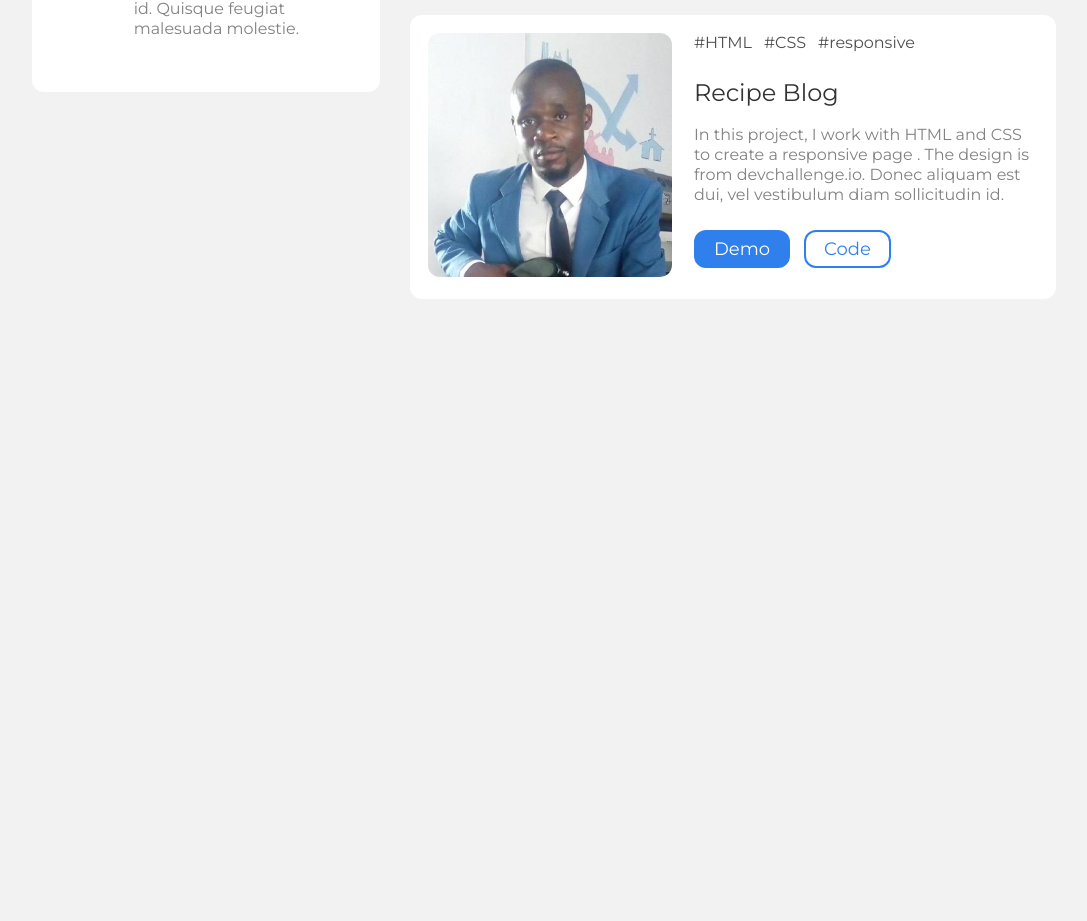
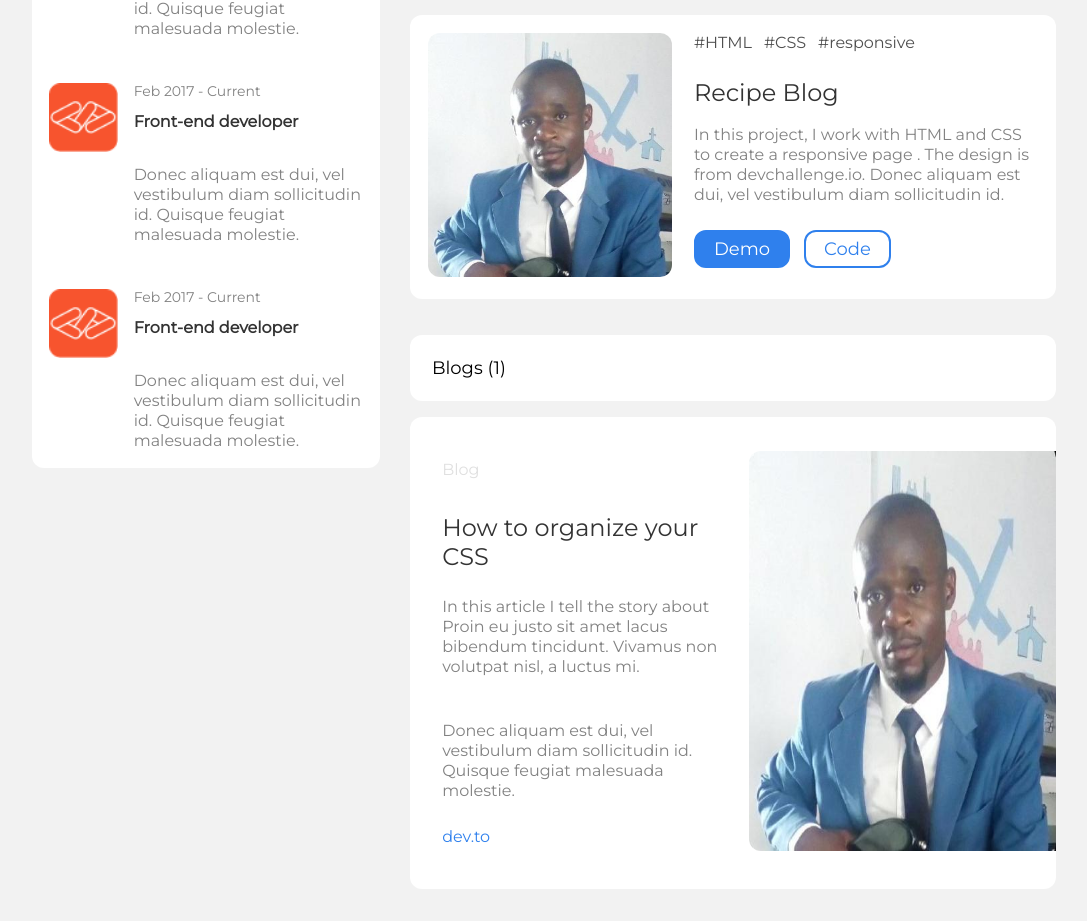
Before and after one commit to Elly-Wenani/elly_wenani_portfolio, a plain HTML site: page index.html in a window 1280 px wide. Shown: the part 1135-2056 px from the top of the page, without its empty margins (96-1183 px from the left). Before the commit the page ends 1470 px from the top, so only its background shows below. Drawn offline with Linux system fonts and the light colour scheme.

Commit message:
Blog section

```diff
--- a/css/style.css
+++ b/css/style.css
@@ -15,6 +15,7 @@
   --black__two: #333333;
   --black__one: #000000;
   --back__progress: #c4c4c4;
+  --color-rare: #e0e0e0;
 
   --border-radius: 12px;
 
@@ -282,7 +283,7 @@ body {
   background-color: var(--white);
   border-radius: var(--border-radius);
   padding: 17px 5% 17px 5%;
-  margin-top: 40px;
+  margin: 40px 0 40px 0;
 }
 
 .title__exp h2 {
@@ -337,7 +338,7 @@ body {
   font-size: 16px;
   line-height: 20px;
   color: var(--gray__paragraph_color);
-  padding: 33px 0 36px 0;
+  padding: 33px 0 0 0;
 }
 
 /* Projects section */
@@ -460,6 +461,74 @@ body {
   margin-right: 14px;
 }
 
+/* Blog section */
+
+.blog {
+  display: flex;
+  padding: 34px 0 34px 5%;
+  background-color: var(--white);
+  border-radius: var(--border-radius);
+  margin: 16px 0 32px 0;
+
+  justify-content: center;
+  align-items: center;
+}
+
+.blog__details {
+  width: 50%;
+  padding-right: 12px;
+}
+
+.blog__image {
+  width: 50%;
+}
+
+.blog__image img {
+  width: 100%;
+  height: 50vh;
+  border-radius: 12px 0 0 12px;
+}
+
+.blog__details h3 {
+  font-family: var(--font-Montserrat);
+  font-style: normal;
+  font-weight: 500;
+  font-size: 16px;
+  line-height: 20px;
+  color: var(--color-rare);
+  padding-bottom: 33px;
+}
+
+.blog__details h2 {
+  font-family: var(--font-Montserrat);
+  font-style: normal;
+  font-weight: 500;
+  font-size: 24px;
+  line-height: 29px;
+  color: var(--black__two);
+  padding-bottom: 26px;
+}
+
+.blog__details p {
+  font-family: var(--font-Montserrat);
+  font-style: normal;
+  font-weight: 500;
+  font-size: 16px;
+  line-height: 20px;
+  color: var(--gray__paragraph_color);
+  padding-bottom: 26px;
+}
+
+.blog__details h4 a {
+  font-family: var(--font-Montserrat);
+  font-style: normal;
+  font-weight: 500;
+  font-size: 16px;
+  line-height: 20px;
+  color: var(--blue__color);
+  text-decoration: none;
+}
+
 /* Media for skills section */
 
 @media screen and (max-width: 900px) {
--- a/index.html
+++ b/index.html
@@ -176,9 +176,34 @@
                 </div>
             </div>
 
+            <!-- Experience section -->
             <div class="experience">
                 <div class="title__exp">
                     <h2>Experience</h2>
+                </div>
+
+                <div class="company">
+                    <div class="company__logo">
+                        <img src="images/devchallenges.png" alt="Logo">
+                    </div>
+                    <div class="work__details">
+                        <h3>Feb 2017 - Current</h3>
+                        <h2>Front-end developer</h2>
+                        <p>Donec aliquam est dui, vel vestibulum diam sollicitudin id. Quisque feugiat malesuada
+                            molestie.</p>
+                    </div>
+                </div>
+
+                <div class="company">
+                    <div class="company__logo">
+                        <img src="images/devchallenges.png" alt="Logo">
+                    </div>
+                    <div class="work__details">
+                        <h3>Feb 2017 - Current</h3>
+                        <h2>Front-end developer</h2>
+                        <p>Donec aliquam est dui, vel vestibulum diam sollicitudin id. Quisque feugiat malesuada
+                            molestie.</p>
+                    </div>
                 </div>
 
                 <div class="company">
@@ -284,9 +309,29 @@
                     </div>
                 </div>
             </div>
+
+            <!-- Blog section -->
+            <div class="number__of__projects">
+                <h3>Blogs (1)</h3>
+            </div>
+
+            <div class="blog">
+                <div class="blog__details">
+                    <h3>Blog</h3>
+                    <h2>How to organize your CSS</h2>
+                    <p>In this article I tell the story about Proin eu justo sit amet lacus bibendum tincidunt. Vivamus
+                        non volutpat nisl, a luctus mi.
+                    </p>
+                    <br>
+                    <p>Donec aliquam est dui, vel vestibulum diam sollicitudin id. Quisque feugiat malesuada molestie.
+                    </p>
+                    <h4><a href="" target="_black">dev.to</a></h4>
+                </div>
+                <div class="blog__image">
+                    <img src="images/elly-wenani.jpeg" alt="Blog image">
+                </div>
+            </div>
         </div>
-
-
     </div>
 
 </body>
```
